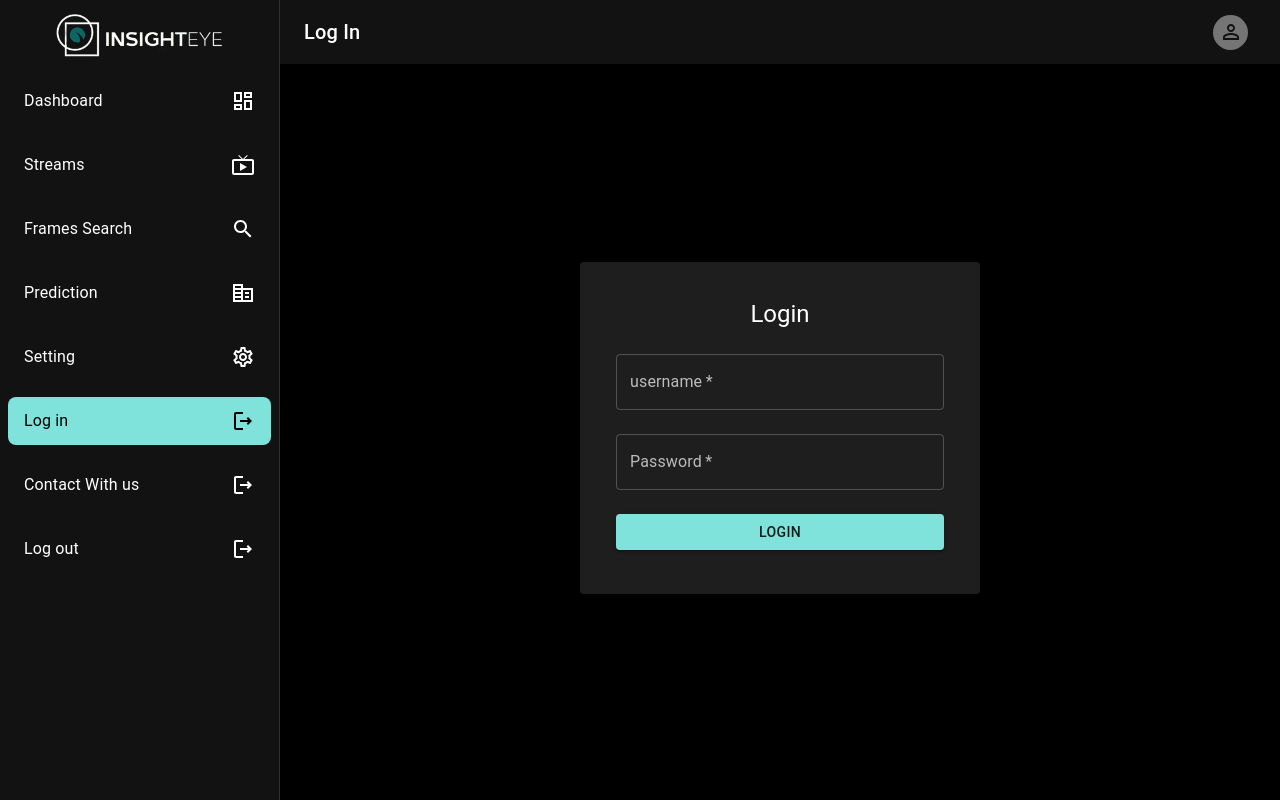
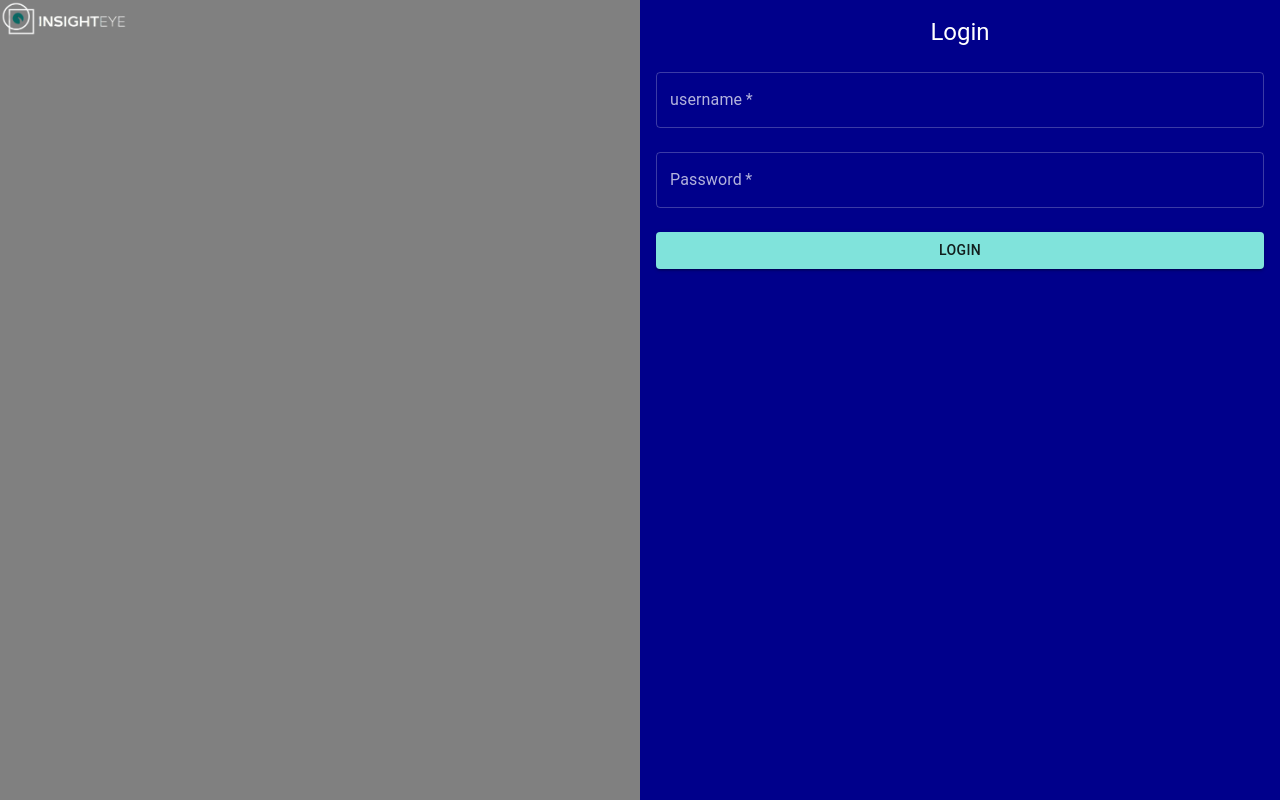
Before and after one commit to randa-11295/Insight-eye, a React (Create React App) app: page /log-in in a window 1280 px wide. Built offline with nearby package versions, Linux system fonts and the light colour scheme.

Commit message:
render logo and

```diff
--- a/src/Pages/Home.js
+++ b/src/Pages/Home.js
@@ -20,7 +20,7 @@ function Home() {
 
   return (
     <>
-      {false ? <Login /> : <Box sx={{ display: "flex", overflow: "hidden" }}>
+      {true ? <Login /> : <Box sx={{ display: "flex", overflow: "hidden" }}>
         <TopNav openHandel={openHandel} drawerWidth={drawerWidth} />
         <SideNav
           openHandel={openHandel}
--- a/src/Pages/Login.js
+++ b/src/Pages/Login.js
@@ -1,12 +1,16 @@
 import React from "react";
 import { useFormik } from "formik";
 import axios from "axios";
-import { TextField, Button, Card, CardContent, Typography } from "@mui/material";
+import { TextField, Button, Stack, CardContent, Typography } from "@mui/material";
 import { baseURL } from "../utils/StaticVariables";
 import { authState } from "../Recoil/RecoilState";
 import { useRecoilState } from "recoil";
+import { Box, useTheme } from "@mui/material";
+import logo from "../Images/logo.png"
+import { width } from "@mui/system";
 
 const Login = () => {
+  const theme = useTheme();
   const [, setAuthRecoil] = useRecoilState(authState);
   const formik = useFormik({
     initialValues: {
@@ -41,13 +45,45 @@ const Login = () => {
   });
 
   return (
-    <div style={{ display: "flex", justifyContent: "center", alignItems: "center", height: "85vh" }}>
-      <Card style={{ width: 400, padding: 20 }}>
-        <CardContent>
+    <Stack direction={{ xs: "column", md: "row" }} justifyContent="stretch" alignItems="stretch"
+      sx={{
+        height: "100vh",
+
+        // background: `linear-gradient(135deg, ${theme.palette.primary.main} 25%, ${theme.palette.secondary.main} 100%)`,
+      }}
+    >
+      <Box sx={{
+        width: { md: "50%" },
+        height: { xs: "50%", md: "100%" },
+        background: "gray",
+      }}>
+        <Box
+          sx={{
+            width: { xs: "40%", sm: "25%", md: "20%" }, // Responsive width
+            display: "flex",
+            justifyContent: "center",
+            "& img": {
+              width: "100%",
+              height: "auto",
+              objectFit: "contain",
+            },
+          }}
+        >
+          <img src={logo} alt="Logo" />
+        </Box>
+      </Box>
+      <Box sx={{
+        width: { md: "50%" },
+        height: { xs: "50%", md: "100%" },
+
+        background: "darkblue",
+      }} >
+
+        <CardContent component="form" onSubmit={formik.handleSubmit}>
           <Typography variant="h5" align="center" gutterBottom>
             Login
           </Typography>
-          <form onSubmit={formik.handleSubmit}>
+
           <TextField
             fullWidth
             label="username"
@@ -72,10 +108,10 @@ const Login = () => {
           <Button fullWidth variant="contained" color="primary" type="submit" style={{ marginTop: 16 }}>
             Login
           </Button>
-          </form>
+
         </CardContent>
-      </Card>
-    </div>
+      </Box>
+    </Stack>
   );
 };
 
```
Lines whose indentation alone changed are shown as unchanged.
